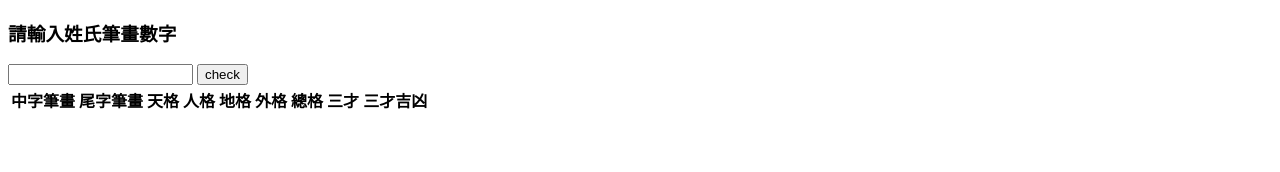
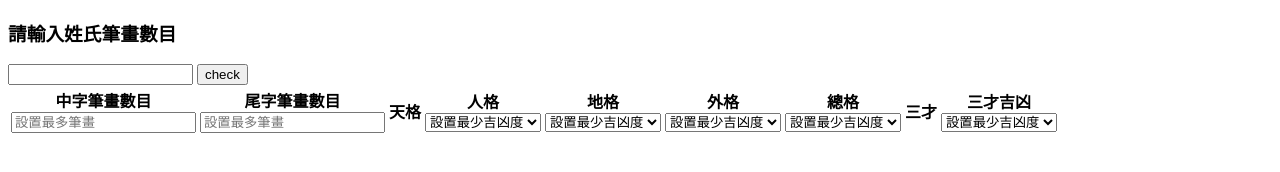
Before and after one commit to conradsze/name-calculator, a plain HTML site: page index.html in a window 1280 px wide. Both pictures are taken after a click on the button "check". Drawn offline with nearby package versions, Linux system fonts and the light colour scheme.

Commit message:
add filter

```diff
--- a/app.js
+++ b/app.js
@@ -37,8 +37,21 @@ var genComb = function(x){
 							threeScore: chinese[4+mp.get(threeCode)],
 							three: ''+elementChineseArr[x]+elementChineseArr[x+i-1]+elementChineseArr[i+j-1],
 							score:arr[x+i+j-1]+arr[x]+arr[x+i-1]+arr[i+j-1]+arr[j]+mp.get(threeCode)
+				};
+
+				if(
+					human > (arr[x+i-1])||
+					floor > (arr[i+j-1])||
+					out > (arr[j])||
+					total > (arr[x+i+j-1])||
+					threeScore > (mp.get(threeCode))||
+					middle < i ||
+					last < j
+					){
+				}else{
+					newArr.push(obj)
 				}
-				newArr.push(obj)
+
 
 			}
 		}
@@ -48,15 +61,30 @@ var genComb = function(x){
 
 var appen = function() {
 	$("#table").empty()
-	$( "<tr><th>中字筆畫</th><th>尾字筆畫</th><th>天格</th><th>人格</th><th>地格</th><th>外格</th><th>總格</th><th>三才</th><th>三才吉凶</th></tr>" ).appendTo( "#table" );
+	$(tableHTML).appendTo( "#table" );
 	for (var i = 0; i < newArr.length; i++) {
 		$( "<tr><td><a href='http://tool.httpcn.com/KangXi/So.asp?tid=3&wd="+newArr[i].middle+"&cy=1'>"+ newArr[i].middle+"</a></td><td><a href='http://tool.httpcn.com/KangXi/So.asp?tid=3&wd="+newArr[i].last+"&cy=1'>"+newArr[i].last+"</td><td>"+newArr[i].sky+"</td><td>"+newArr[i].human+"</td><td>"+newArr[i].floor+"</td><td>"+newArr[i].out+"</td><td>"+newArr[i].total+"</td><td>"+newArr[i].three+"</td><td>"+newArr[i].threeScore+"</td></tr>" ).appendTo( "#table" );
 	}
 };
 
+ var middle;
+ var last;
+ var human;
+ var floor;
+ var out;
+ var total;
+ var threeScore;
+ var tableHTML = $("#table").html()
 
 $("#check").click(function() {
 	var first = parseInt($("#first").val());
+	middle = parseInt($("#middle").val());
+ 	last = parseInt($("#last").val());
+	human = parseInt($("#human").val());
+	floor = parseInt($("#floor").val());
+	out = parseInt($("#out").val());
+	total = parseInt($("#total").val());
+	threeScore = parseInt($("#threeScore").val());
   	genComb(first)
 	newArr.sort( compare );
 	appen();
--- a/index.html
+++ b/index.html
@@ -9,21 +9,84 @@
 
 </head>
 <body>
-<h3>請輸入姓氏筆畫數字</h3>
+<h3>請輸入姓氏筆畫數目</h3>
 <input type="number" name="" id="first">
 <button id= "check" >check</button>
 <div>
 	<table id="table">
-<!--   <tr>
-    <th>中字</th>
-    <th>尾字</th>
-    <th>天格</th>
-    <th>人格</th>
-    <th>地格</th>
-    <th>外格</th>
-    <th>總格</th>
-  </tr>
- --></table>
+    <tr>
+      <th>中字筆畫數目
+      <br>
+      <input type="number" placeholder="設置最多筆畫" id="middle">
+      </th>
+      <th>尾字筆畫數目
+      <br>
+      <input type="number" placeholder="設置最多筆畫" id="last">
+      </th>
+      <th>天格</th>
+      <th>人格
+      <br>
+        <select id="human">
+          <option value="-4">設置最少吉凶度</option>
+          <option value="-3">凶數</option>
+          <option value="-1">凶多於吉數</option>
+          <option value="0">吉凶難分</option>
+          <option value="1">吉多於凶</option>
+          <option value="2">吉帶凶數</option>
+          <option value="3">吉數</option>
+          <option value="4">大吉數</option>
+        </select></th>
+      <th>地格
+      <br>
+        <select id="floor">
+          <option value="-4">設置最少吉凶度</option>
+          <option value="-3">凶數</option>
+          <option value="-1">凶多於吉數</option>
+          <option value="0">吉凶難分</option>
+          <option value="1">吉多於凶</option>
+          <option value="2">吉帶凶數</option>
+          <option value="3">吉數</option>
+          <option value="4">大吉數</option>
+        </select></th>
+      <th>外格
+      <br>
+        <select id="out">
+          <option value="-4">設置最少吉凶度</option>
+          <option value="-3">凶數</option>
+          <option value="-1">凶多於吉數</option>
+          <option value="0">吉凶難分</option>
+          <option value="1">吉多於凶</option>
+          <option value="2">吉帶凶數</option>
+          <option value="3">吉數</option>
+          <option value="4">大吉數</option>
+        </select></th>
+      <th>總格
+      <br>
+        <select id="total">
+          <option value="-4">設置最少吉凶度</option>
+          <option value="-3">凶數</option>
+          <option value="-1">凶多於吉數</option>
+          <option value="0">吉凶難分</option>
+          <option value="1">吉多於凶</option>
+          <option value="2">吉帶凶數</option>
+          <option value="3">吉數</option>
+          <option value="4">大吉數</option>
+        </select></th>
+      <th>三才</th>
+      <th>三才吉凶
+      <br>
+        <select id="threeScore">
+          <option value="-4">設置最少吉凶度</option>
+          <option value="-3">凶數</option>
+          <option value="-1">凶多於吉數</option>
+          <option value="0">吉凶難分</option>
+          <option value="1">吉多於凶</option>
+          <option value="2">吉帶凶數</option>
+          <option value="3">吉數</option>
+          <option value="4">大吉數</option>
+        </select></th>
+    </tr>
+  </table>
 </div>
 </body>
 <script type="text/javascript" src="app.js"></script>
```
